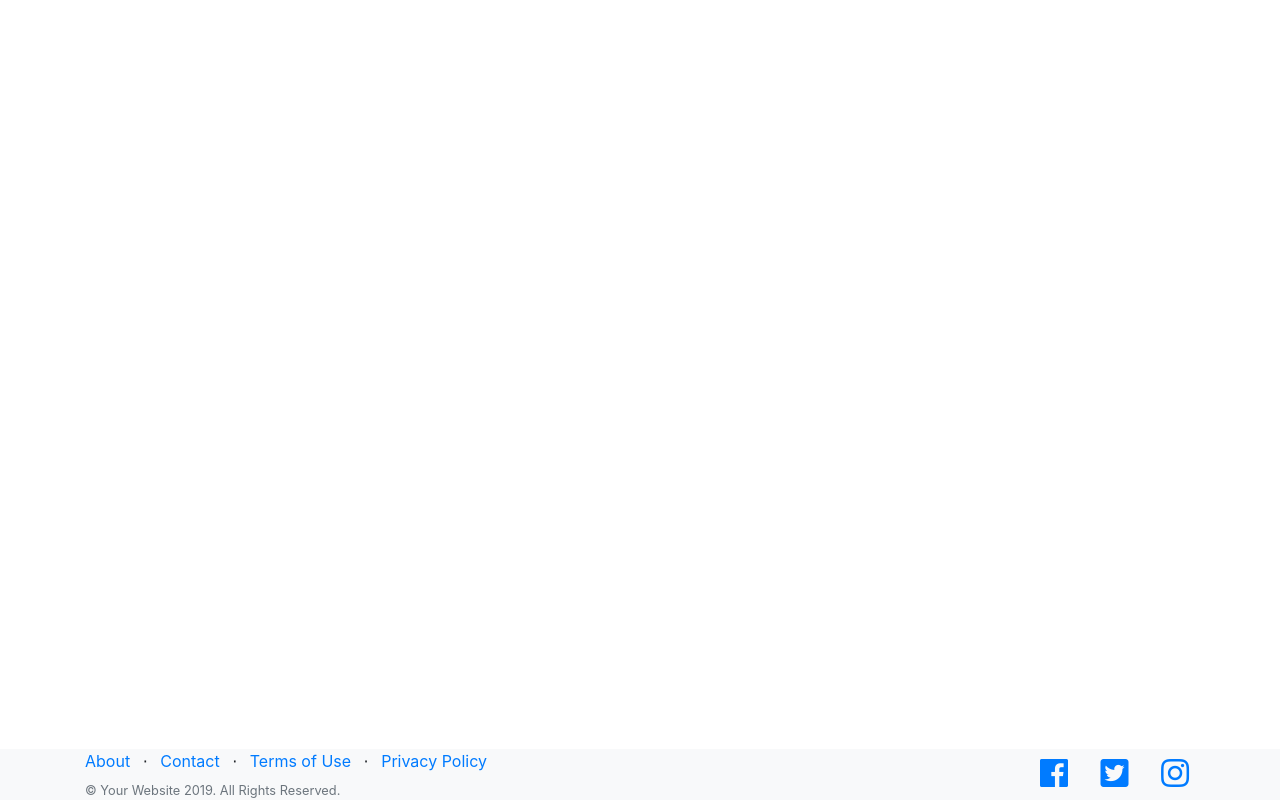
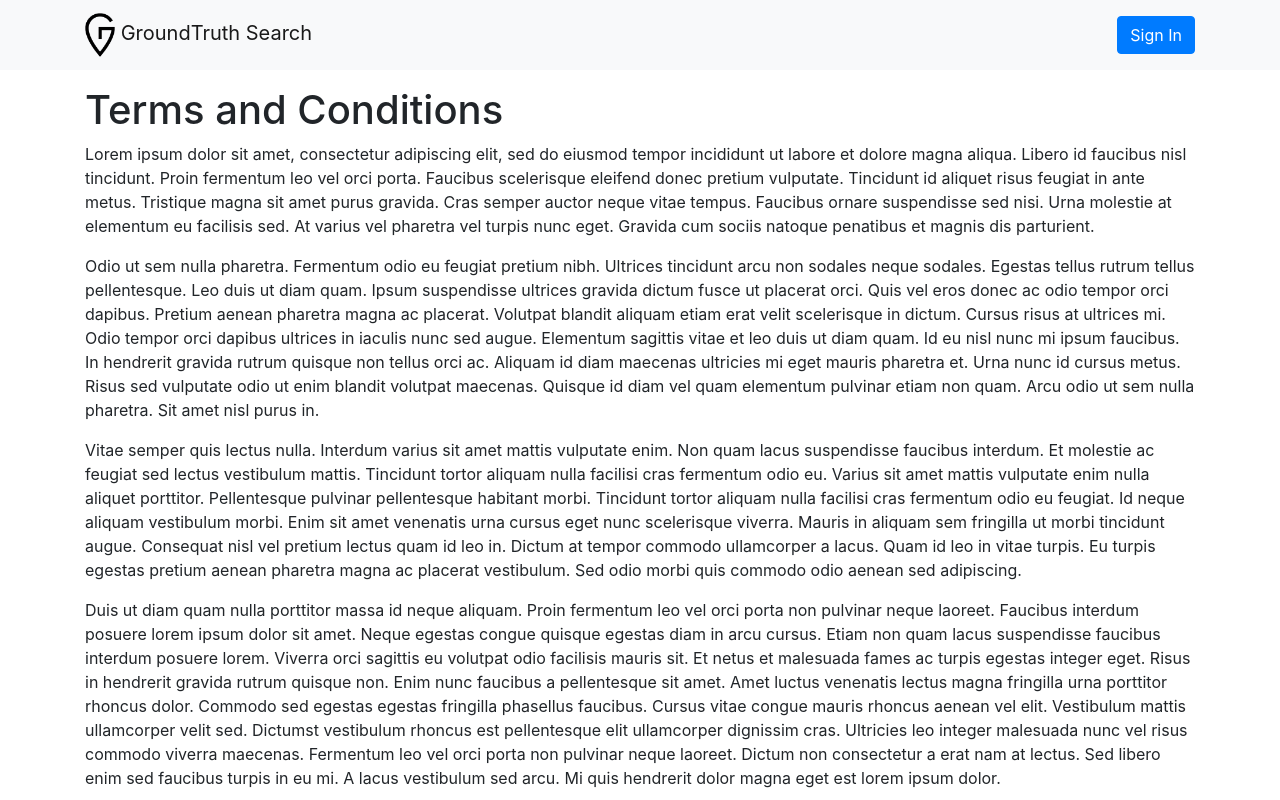
Before and after one commit to psg-study-projects/react-template, a React (Create React App) app: page /terms in a window 1280 px wide. Shown: the top 800 px of the page. Built offline with nearby package versions, Linux system fonts and the light colour scheme.

Commit message:
[PageContent/#user-can-see-links-and-if-clicked-view-terms-conditions-and-privacy-policy-pages] -- add components for Terms & Privacy

```diff
--- a/public/index.html
+++ b/public/index.html
@@ -56,11 +56,11 @@
                                 </li>
                                 <li class="list-inline-item">⋅</li>
                                 <li class="list-inline-item">
-                                    <a href="#">Terms of Use</a>
+                                    <a href="/terms">Terms of Use</a>
                                 </li>
                                 <li class="list-inline-item">⋅</li>
                                 <li class="list-inline-item">
-                                    <a href="#">Privacy Policy</a>
+                                    <a href="/privacy">Privacy Policy</a>
                                 </li>
                             </ul>
                             <p class="text-muted small mb-4 mb-lg-0">© Your Website 2019. All Rights Reserved.</p>
--- a/src/App.js
+++ b/src/App.js
@@ -13,6 +13,8 @@ import Geolocation from './components/geolocations/Geolocation';
 import Landing from './components/landing/Landing';
 import Listings from './components/listings/Listings';
 import ListingItem from './components/listings/ListingItem';
+import Terms from './components/common/Terms';
+import Privacy from './components/common/Privacy';
 //import Profiles from './components/profiles/Profiles';
 //import Posts from './components/posts/Posts';
 //import Post from './components/post/Post';
@@ -57,6 +59,8 @@ const App = () => {
                         */}
                         <Switch>
                             <Route exact path='/' component={Landing} />
+                            <Route exact path='/terms' component={Terms} />
+                            <Route exact path='/privacy' component={Privacy} />
                             <Route path='/listings' component={Listings} />
                             <Route exact path='/listing/:id' component={ListingItem} />
                             <Route exact path='/region/:id' component={Geolocation} />
--- /dev/null
+++ b/src/components/common/Privacy.js
@@ -0,0 +1,25 @@
+import React, { Fragment } from 'react';
+import brandLogo from '../../assets/images/GT_symbol_sml_use_blk_rgb_300.png'
+import { Link }  from 'react-router-dom';
+import MajorNav from '../../components/common/MajorNav';
+
+const Privacy = () => {
+
+    return (
+        <Fragment>
+            <MajorNav />
+            <div className="container mt-3">
+                <h1>Privacy Policy</h1>
+                <section id="supercrate-terms">
+                    <p>Lorem ipsum dolor sit amet, consectetur adipiscing elit, sed do eiusmod tempor incididunt ut labore et dolore magna aliqua. Libero id faucibus nisl tincidunt. Proin fermentum leo vel orci porta. Faucibus scelerisque eleifend donec pretium vulputate. Tincidunt id aliquet risus feugiat in ante metus. Tristique magna sit amet purus gravida. Cras semper auctor neque vitae tempus. Faucibus ornare suspendisse sed nisi. Urna molestie at elementum eu facilisis sed. At varius vel pharetra vel turpis nunc eget. Gravida cum sociis natoque penatibus et magnis dis parturient.</p>
+                    <p>Odio ut sem nulla pharetra. Fermentum odio eu feugiat pretium nibh. Ultrices tincidunt arcu non sodales neque sodales. Egestas tellus rutrum tellus pellentesque. Leo duis ut diam quam. Ipsum suspendisse ultrices gravida dictum fusce ut placerat orci. Quis vel eros donec ac odio tempor orci dapibus. Pretium aenean pharetra magna ac placerat. Volutpat blandit aliquam etiam erat velit scelerisque in dictum. Cursus risus at ultrices mi. Odio tempor orci dapibus ultrices in iaculis nunc sed augue. Elementum sagittis vitae et leo duis ut diam quam. Id eu nisl nunc mi ipsum faucibus. In hendrerit gravida rutrum quisque non tellus orci ac. Aliquam id diam maecenas ultricies mi eget mauris pharetra et. Urna nunc id cursus metus. Risus sed vulputate odio ut enim blandit volutpat maecenas. Quisque id diam vel quam elementum pulvinar etiam non quam. Arcu odio ut sem nulla pharetra. Sit amet nisl purus in.</p>
+                    <p>Vitae semper quis lectus nulla. Interdum varius sit amet mattis vulputate enim. Non quam lacus suspendisse faucibus interdum. Et molestie ac feugiat sed lectus vestibulum mattis. Tincidunt tortor aliquam nulla facilisi cras fermentum odio eu. Varius sit amet mattis vulputate enim nulla aliquet porttitor. Pellentesque pulvinar pellentesque habitant morbi. Tincidunt tortor aliquam nulla facilisi cras fermentum odio eu feugiat. Id neque aliquam vestibulum morbi. Enim sit amet venenatis urna cursus eget nunc scelerisque viverra. Mauris in aliquam sem fringilla ut morbi tincidunt augue. Consequat nisl vel pretium lectus quam id leo in. Dictum at tempor commodo ullamcorper a lacus. Quam id leo in vitae turpis. Eu turpis egestas pretium aenean pharetra magna ac placerat vestibulum. Sed odio morbi quis commodo odio aenean sed adipiscing.</p>
+                    <p>Duis ut diam quam nulla porttitor massa id neque aliquam. Proin fermentum leo vel orci porta non pulvinar neque laoreet. Faucibus interdum posuere lorem ipsum dolor sit amet. Neque egestas congue quisque egestas diam in arcu cursus. Etiam non quam lacus suspendisse faucibus interdum posuere lorem. Viverra orci sagittis eu volutpat odio facilisis mauris sit. Et netus et malesuada fames ac turpis egestas integer eget. Risus in hendrerit gravida rutrum quisque non. Enim nunc faucibus a pellentesque sit amet. Amet luctus venenatis lectus magna fringilla urna porttitor rhoncus dolor. Commodo sed egestas egestas fringilla phasellus faucibus. Cursus vitae congue mauris rhoncus aenean vel elit. Vestibulum mattis ullamcorper velit sed. Dictumst vestibulum rhoncus est pellentesque elit ullamcorper dignissim cras. Ultricies leo integer malesuada nunc vel risus commodo viverra maecenas. Fermentum leo vel orci porta non pulvinar neque laoreet. Dictum non consectetur a erat nam at lectus. Sed libero enim sed faucibus turpis in eu mi. A lacus vestibulum sed arcu. Mi quis hendrerit dolor magna eget est lorem ipsum dolor.</p>
+                    <p>Augue neque gravida in fermentum et. Velit dignissim sodales ut eu sem integer vitae justo. Et ligula ullamcorper malesuada proin libero nunc consequat. Ullamcorper a lacus vestibulum sed. Nunc non blandit massa enim nec dui nunc mattis enim. Orci porta non pulvinar neque laoreet suspendisse interdum consectetur. Tellus in hac habitasse platea dictumst vestibulum rhoncus. Sollicitudin aliquam ultrices sagittis orci a scelerisque. Mauris pellentesque pulvinar pellentesque habitant morbi tristique senectus et. Consectetur adipiscing elit duis tristique sollicitudin nibh sit amet.</p>
+                </section>
+            </div>
+        </Fragment>
+    );
+}
+
+export default Privacy;
--- /dev/null
+++ b/src/components/common/Terms.js
@@ -0,0 +1,25 @@
+import React, { Fragment } from 'react';
+import brandLogo from '../../assets/images/GT_symbol_sml_use_blk_rgb_300.png'
+import { Link }  from 'react-router-dom';
+import MajorNav from '../../components/common/MajorNav';
+
+const Terms = () => {
+
+    return (
+        <Fragment>
+            <MajorNav />
+            <div className="container mt-3">
+                <h1>Terms and Conditions</h1>
+                <section id="supercrate-terms">
+                    <p>Lorem ipsum dolor sit amet, consectetur adipiscing elit, sed do eiusmod tempor incididunt ut labore et dolore magna aliqua. Libero id faucibus nisl tincidunt. Proin fermentum leo vel orci porta. Faucibus scelerisque eleifend donec pretium vulputate. Tincidunt id aliquet risus feugiat in ante metus. Tristique magna sit amet purus gravida. Cras semper auctor neque vitae tempus. Faucibus ornare suspendisse sed nisi. Urna molestie at elementum eu facilisis sed. At varius vel pharetra vel turpis nunc eget. Gravida cum sociis natoque penatibus et magnis dis parturient.</p>
+                    <p>Odio ut sem nulla pharetra. Fermentum odio eu feugiat pretium nibh. Ultrices tincidunt arcu non sodales neque sodales. Egestas tellus rutrum tellus pellentesque. Leo duis ut diam quam. Ipsum suspendisse ultrices gravida dictum fusce ut placerat orci. Quis vel eros donec ac odio tempor orci dapibus. Pretium aenean pharetra magna ac placerat. Volutpat blandit aliquam etiam erat velit scelerisque in dictum. Cursus risus at ultrices mi. Odio tempor orci dapibus ultrices in iaculis nunc sed augue. Elementum sagittis vitae et leo duis ut diam quam. Id eu nisl nunc mi ipsum faucibus. In hendrerit gravida rutrum quisque non tellus orci ac. Aliquam id diam maecenas ultricies mi eget mauris pharetra et. Urna nunc id cursus metus. Risus sed vulputate odio ut enim blandit volutpat maecenas. Quisque id diam vel quam elementum pulvinar etiam non quam. Arcu odio ut sem nulla pharetra. Sit amet nisl purus in.</p>
+                    <p>Vitae semper quis lectus nulla. Interdum varius sit amet mattis vulputate enim. Non quam lacus suspendisse faucibus interdum. Et molestie ac feugiat sed lectus vestibulum mattis. Tincidunt tortor aliquam nulla facilisi cras fermentum odio eu. Varius sit amet mattis vulputate enim nulla aliquet porttitor. Pellentesque pulvinar pellentesque habitant morbi. Tincidunt tortor aliquam nulla facilisi cras fermentum odio eu feugiat. Id neque aliquam vestibulum morbi. Enim sit amet venenatis urna cursus eget nunc scelerisque viverra. Mauris in aliquam sem fringilla ut morbi tincidunt augue. Consequat nisl vel pretium lectus quam id leo in. Dictum at tempor commodo ullamcorper a lacus. Quam id leo in vitae turpis. Eu turpis egestas pretium aenean pharetra magna ac placerat vestibulum. Sed odio morbi quis commodo odio aenean sed adipiscing.</p>
+                    <p>Duis ut diam quam nulla porttitor massa id neque aliquam. Proin fermentum leo vel orci porta non pulvinar neque laoreet. Faucibus interdum posuere lorem ipsum dolor sit amet. Neque egestas congue quisque egestas diam in arcu cursus. Etiam non quam lacus suspendisse faucibus interdum posuere lorem. Viverra orci sagittis eu volutpat odio facilisis mauris sit. Et netus et malesuada fames ac turpis egestas integer eget. Risus in hendrerit gravida rutrum quisque non. Enim nunc faucibus a pellentesque sit amet. Amet luctus venenatis lectus magna fringilla urna porttitor rhoncus dolor. Commodo sed egestas egestas fringilla phasellus faucibus. Cursus vitae congue mauris rhoncus aenean vel elit. Vestibulum mattis ullamcorper velit sed. Dictumst vestibulum rhoncus est pellentesque elit ullamcorper dignissim cras. Ultricies leo integer malesuada nunc vel risus commodo viverra maecenas. Fermentum leo vel orci porta non pulvinar neque laoreet. Dictum non consectetur a erat nam at lectus. Sed libero enim sed faucibus turpis in eu mi. A lacus vestibulum sed arcu. Mi quis hendrerit dolor magna eget est lorem ipsum dolor.</p>
+                    <p>Augue neque gravida in fermentum et. Velit dignissim sodales ut eu sem integer vitae justo. Et ligula ullamcorper malesuada proin libero nunc consequat. Ullamcorper a lacus vestibulum sed. Nunc non blandit massa enim nec dui nunc mattis enim. Orci porta non pulvinar neque laoreet suspendisse interdum consectetur. Tellus in hac habitasse platea dictumst vestibulum rhoncus. Sollicitudin aliquam ultrices sagittis orci a scelerisque. Mauris pellentesque pulvinar pellentesque habitant morbi tristique senectus et. Consectetur adipiscing elit duis tristique sollicitudin nibh sit amet.</p>
+                </section>
+            </div>
+        </Fragment>
+    );
+}
+
+export default Terms;
```
